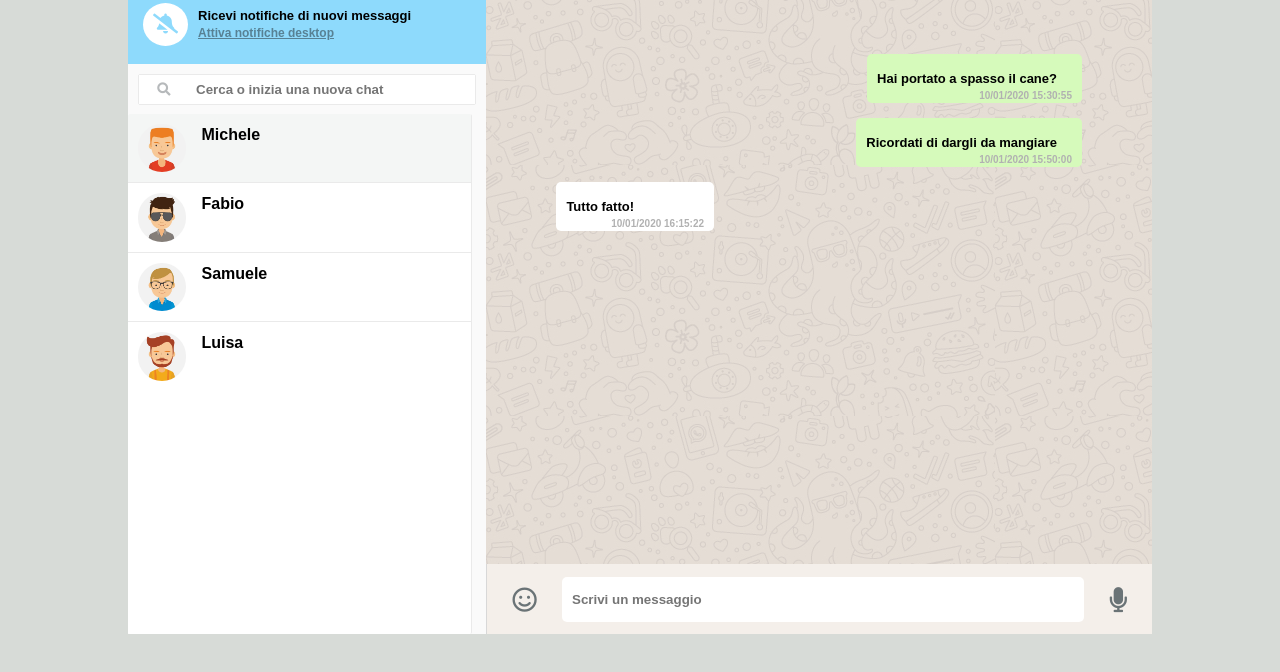
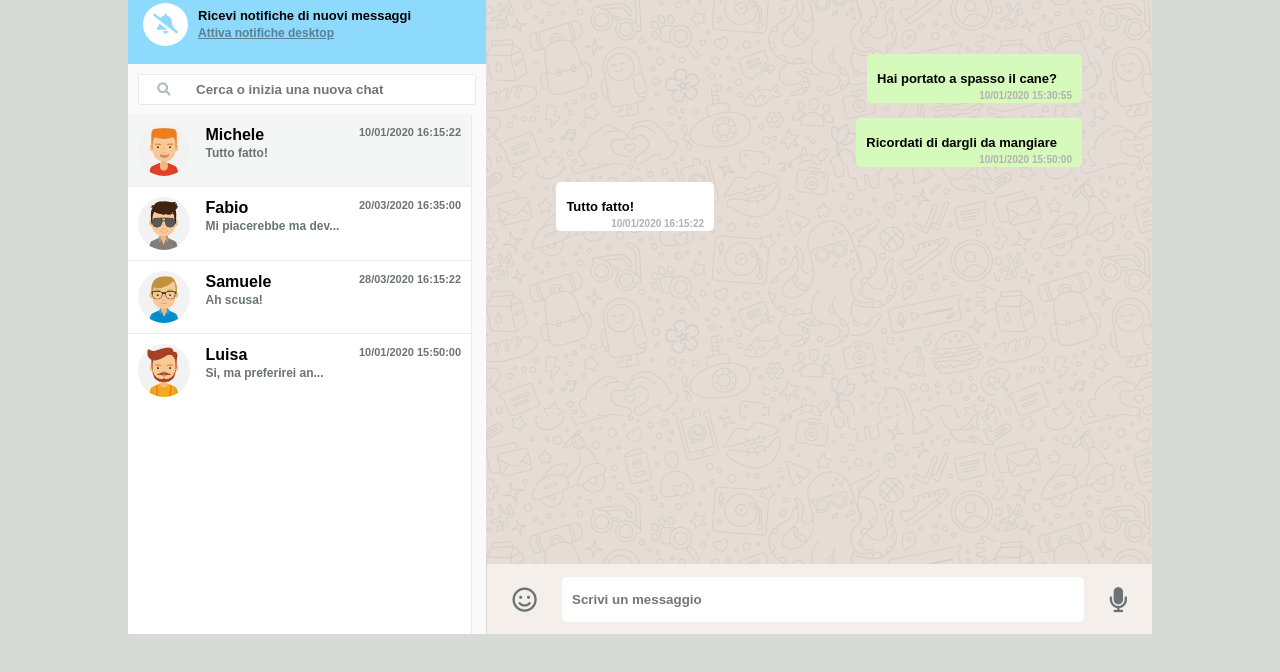
Before and after one commit to fabiopisa/js-html-css-boolzap, a plain HTML site: page Milestone 4/index.html in a window 1280 px wide. Shown: the part 126-798 px from the top of the page. Drawn offline with nearby package versions, Linux system fonts and the light colour scheme.

Commit message:
commit esercizio completo

```diff
--- a/Milestone 4/assets/css/style.css
+++ b/Milestone 4/assets/css/style.css
@@ -70,7 +70,7 @@ display: flex;
 align-items: center;
 }
 .container > main header .friend-open-chat img{
- width: 10%;
+ width: 9%;
  border-radius: 50%;
 }
 .container > main header .friend-open-chat .descrition-friend{
@@ -271,7 +271,9 @@ justify-content: space-between;
   padding: 10px;
   display: flex;
   align-items: flex-start;
+  justify-content: space-between;
   border-bottom: 1px solid #EAEAEA;
+  text-align: right;
 }
 .container > aside > section .list-contacts ul li:hover{
   background-color: #F4F6F5;
@@ -284,12 +286,29 @@ justify-content: space-between;
   border: none;
 }
 .container > aside > section .list-contacts ul li  img{
-  width: 15%;
+  width: 25%;
   border-radius:50% ;
   margin-right: 15px;
 }
 .container > aside > section .list-contacts ul li span{
   margin-top: 2px;
 }
+.container > aside > section .list-contacts ul li span:last-child{
+  color: #6A7376;
+  font-size: 12px;
+}
+.container > aside > section .list-contacts ul li .name-contact{
+  display: flex;
+  width: 65%;
+}
+.container > aside > section .list-contacts ul li .mex-contact{
+  display: flex;
+  flex-direction: column;
+  align-items: flex-start;
+}
+.container > aside > section .list-contacts ul li span.date-access{
+  font-size: 11px;
+  width: 35%;
+}
  /* / SECTION */
 /* / fine sezioni nel dettaglio aside */
--- a/Milestone 4/assets/js/script.js
+++ b/Milestone 4/assets/js/script.js
@@ -137,6 +137,14 @@ const app = new Vue({
       let time = this.contacts[index].messages;
       return time[time.length-1].date;
     },
+    lastMessage(index){
+      let mex = this.contacts[index].messages;
+      if(mex[mex.length-1].text.length > 20){
+        return mex[mex.length-1].text.slice(0,20) + "...";
+      }else{
+        return mex[mex.length-1].text;
+      }
+    },
     search(){
       let newContacts = this.contacts.filter((element)=>{
         if(!element.name.toLowerCase().includes(this.strSearch.toLowerCase())){
--- a/Milestone 4/index.html
+++ b/Milestone 4/index.html
@@ -61,9 +61,17 @@
             :class="addClass(index)"
             v-if="contact.visible === true"
             >
-              <img
-              :src="'assets/img/avatar'+ contact.avatar +'.jpg'" alt="">
-              <span>{{contact.name}}</span>
+
+              <div class="name-contact">
+                <img
+                 :src="'assets/img/avatar'+ contact.avatar +'.jpg'" alt="">
+                <div class="mex-contact">
+                  <span>{{contact.name}}</span>
+                  <span>{{lastMessage(index)}}</span>
+                </div>
+              </div>
+              <span class="date-access">{{lastAcces(index)}}</span>
+
             </li>
           </ul>
         </div>
```
